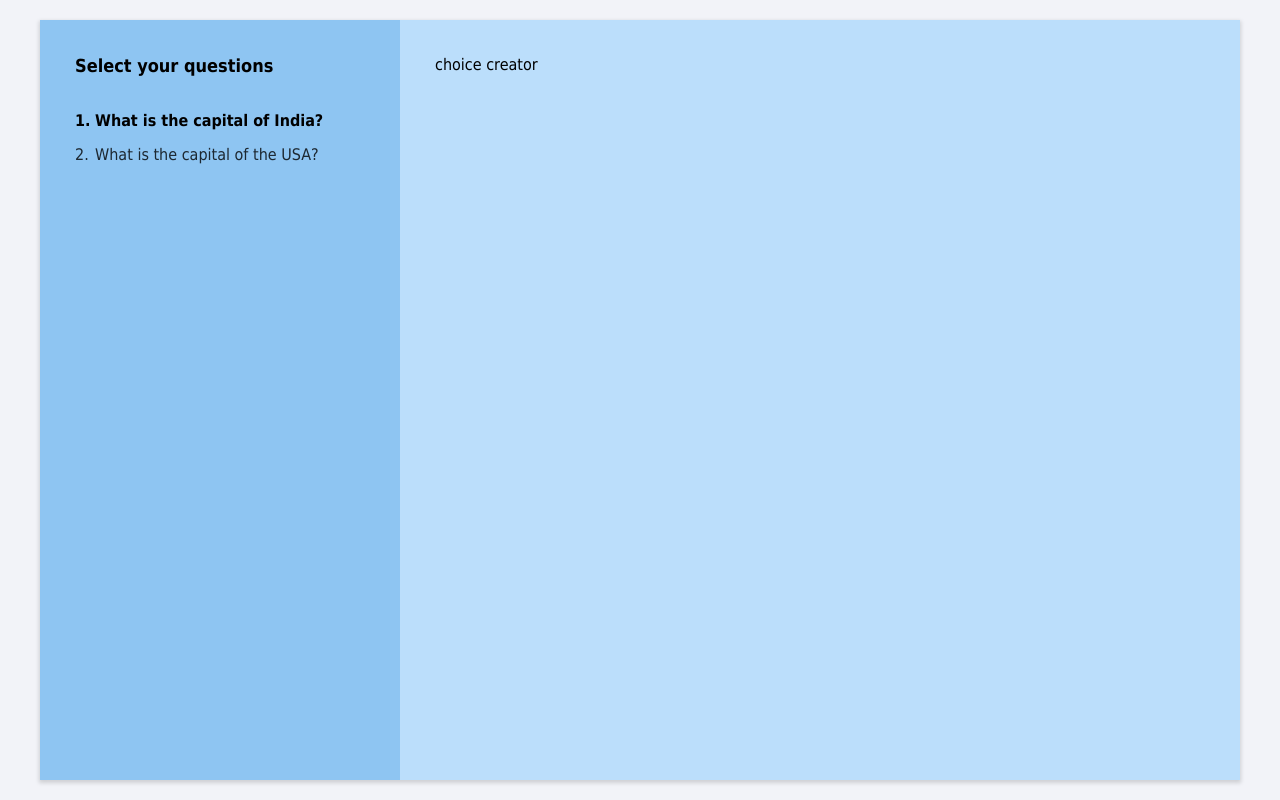
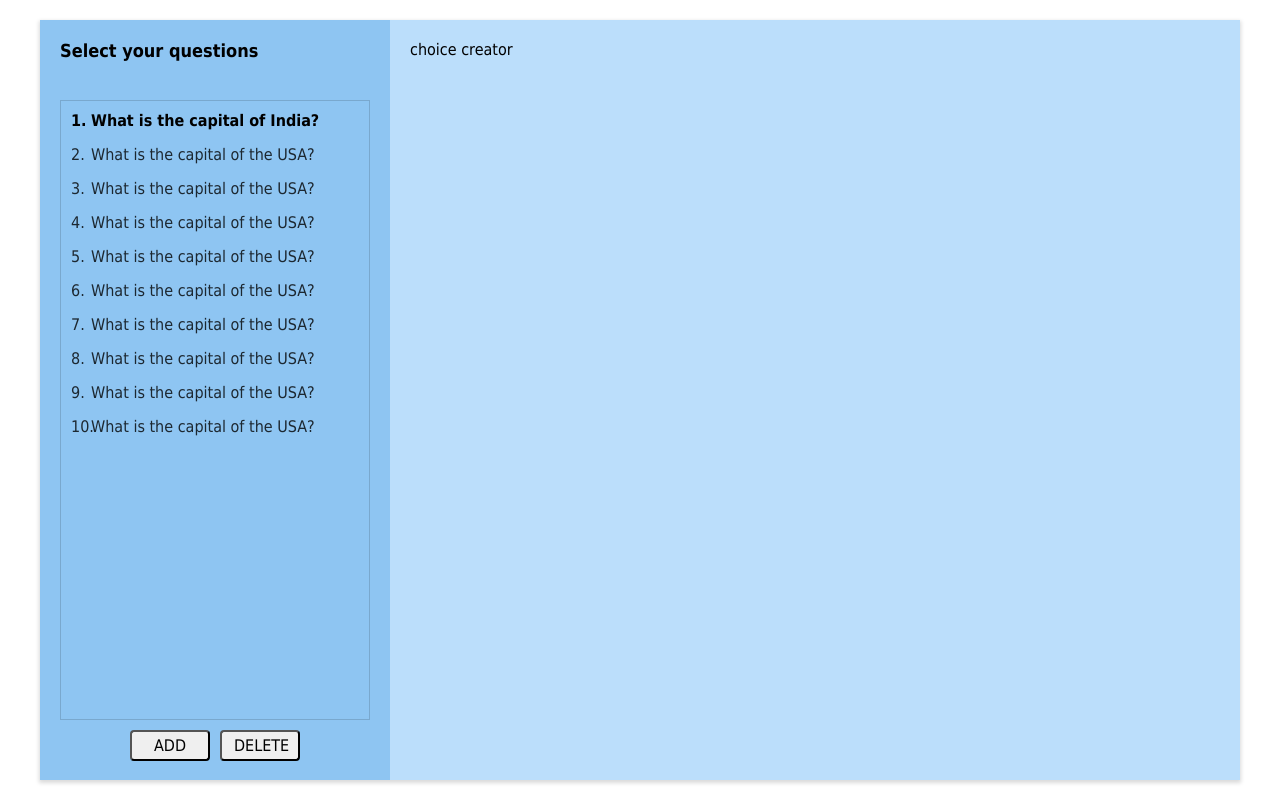
Before and after one commit to monk-kokkalis/disprz, a React (Create React App) app: page / in a window 1280 px wide. Built offline with nearby package versions, Linux system fonts and the light colour scheme.

Commit message:
added grid min height to question list

```diff
--- a/src/assets/style/variables.scss
+++ b/src/assets/style/variables.scss
@@ -1,71 +1,3 @@
 :root {
-    --shadow-type-one: 0 5px 5px -3px rgba(0,0,0,.2),0 8px 10px 1px rgba(0,0,0,.14),0 3px 14px 2px rgba(0,0,0,.12);
-    --shadow-type-two: 0 0 30px 0 rgba(82, 63, 105, 0.05);
-    --background-color: #f2f3f8;
 
-    --dark-text: #212529;
-    --dark-red: #b71c1c;
-
-    --primary: #1e1e2d;
-
-    --primary-shade-one: #29293D;
-    --primary-shade-two: #181825;
-    --primary-shade-three: #101018;
-    --primary-shade-four: #08080C;
-
-    --base: #ff9900;
-    --accent-one-shade-one: #ffc164;
-    --accent-one-shade-two: #ffb039;
-    --accent-one-shade-three: #c67600;
-
-    --accent-two-shade-one: #ffdb64;
-    --accent-two-shade-two: #ffd239;
-    --accent-two-shade-three: #c69800;
-
-    --accent-three-shade-one: #ff9864;
-    --accent-three-shade-two: #ff7c39;
-    --accent-three-shade-three: #c64300;
-
-    --active: #3699ff;
-
-    --complement-shade-one: #5387bd;
-    --complement-shade-two: #316dac;
-    --complement-shade-three: #094481;
-
-    --grey: #5f6281;
-    --grey-highlight: #f4f6f9;
-    --light-cyan: #f7fafc;
-
-    --light-grey: #959cb6;
-    --medium-grey: #6c7293;
-
-    --light-background: #fff;
-    --link-color: #1565C0;
-
-    --receipt-font-size: 12px;
-
-    --status--requested--background: rgba(93,120,255,.1);
-    --status--requested--color: #5d78ff;
-
-    --status--success--background: rgba(10,187,135,.1);
-    --status--success--color: #0abb87;
-
-    --status--failure--background: rgba(253,57,122,.1);
-    --status--failure--color: #fd397a;
-
-    --status--pending--background: rgba(255,184,34,.1);
-    --status--pending--color: #ffb822;
-
-    --status--approved--background: #e1f0ff;
-    --status--approved--color: #3699ff;
-
-    --font-size: 9px;
-    --indigo: #303F9F;
-    --input-error-font-size: 9px;
-    --input-font-size: 11px;
-    --input-border: 1px solid rgba(0, 0, 0, 0.3);
-    --input-border-radius: 3px;
-    --input-height: 35px;
-    --input-label-flex: 0 1 130px;
-    --input-label-bottom: -9px;
 }
--- a/src/components/QuizCreator/QuizCreator.module.scss
+++ b/src/components/QuizCreator/QuizCreator.module.scss
@@ -1,6 +1,6 @@
 .Main {
     display: grid;
-    grid-template-columns: 30% 1fr;
+    grid-template-columns: 350px 1fr;
     box-shadow: 0 2px 4px 1px rgba(0, 0, 0, 0.15);
     height: 100%;
 }
--- a/src/components/QuizCreator/components/QuestionSelector/QuestionSelector.js
+++ b/src/components/QuizCreator/components/QuestionSelector/QuestionSelector.js
@@ -18,6 +18,10 @@ function QuestionSelector() {
                     )}
                 </ul>
             </section>
+            <section className="buttons">
+                <button>Add</button>
+                <button>Delete</button>
+            </section>
         </div>
     )
 }
--- a/src/components/QuizCreator/components/QuestionSelector/QuestionSelector.module.scss
+++ b/src/components/QuizCreator/components/QuestionSelector/QuestionSelector.module.scss
@@ -1,14 +1,21 @@
 @use '../../mixins.scss';
 .Main {
     background-color: #8EC5F2;
-    min-width: 280px;
+    display: grid;
+    gap: 10px;
+    grid-template-rows: 25px auto 30px;
+    height: 100%;
+    min-height: 0;
+
     @include mixins.font;
     @include mixins.main-heading;
     @include mixins.padding;
 
     section[class~=questions] {
-        margin-top: 35px;
-        height: 100px;
+        border: 1px solid rgba(0, 0, 0, 0.15);
+        margin-top: 25px;
+        overflow: auto;
+        padding: 10px;
 
         ul {
             li {
@@ -18,4 +25,18 @@
             }
         }
     }
+
+    section[class~=buttons] {
+        align-items: center;
+        display: flex;
+        gap: 10px;
+        justify-content: center;
+        button {
+            border-radius: 4px;
+            padding: 4px 12px;
+            text-transform: uppercase;
+            width: 80px;
+            @include mixins.font;
+        }
+    }
 }
--- a/src/components/QuizCreator/mixins.scss
+++ b/src/components/QuizCreator/mixins.scss
@@ -1,5 +1,6 @@
 @mixin font {
     color: black;
+    font-size: 16px;
 }
 
 @mixin main-heading {
@@ -10,5 +11,5 @@
 }
 
 @mixin padding {
-    padding: 35px;
+    padding: 20px;
 }
--- a/src/data/questions.js
+++ b/src/data/questions.js
@@ -7,6 +7,54 @@ const questions = [
     new Question({
         name: 'What is the capital of the USA?',
         sequenceNumber: 2
-    })
+    }),
+    new Question({
+        name: 'What is the capital of the USA?',
+        sequenceNumber: 3
+    }),
+    new Question({
+        name: 'What is the capital of the USA?',
+        sequenceNumber: 4
+    }),
+    new Question({
+        name: 'What is the capital of the USA?',
+        sequenceNumber: 5
+    }),
+    new Question({
+        name: 'What is the capital of the USA?',
+        sequenceNumber: 6
+    }),
+    new Question({
+        name: 'What is the capital of the USA?',
+        sequenceNumber: 7
+    }),
+    new Question({
+        name: 'What is the capital of the USA?',
+        sequenceNumber: 8
+    }),
+    new Question({
+        name: 'What is the capital of the USA?',
+        sequenceNumber: 9
+    }),
+    new Question({
+        name: 'What is the capital of the USA? ',
+        sequenceNumber: 10
+    }),
+    // new Question({
+    //     name: 'What is the capital of the USA?',
+    //     sequenceNumber: 11
+    // }),
+    // new Question({
+    //     name: 'What is the capital of the USA?',
+    //     sequenceNumber: 12
+    // }),
+    // new Question({
+    //     name: 'What is the capital of the USA?',
+    //     sequenceNumber: 13
+    // }),
+    // new Question({
+    //     name: 'What is the capital of the USA?',
+    //     sequenceNumber: 14
+    // })
 ]
 export default questions;
```
